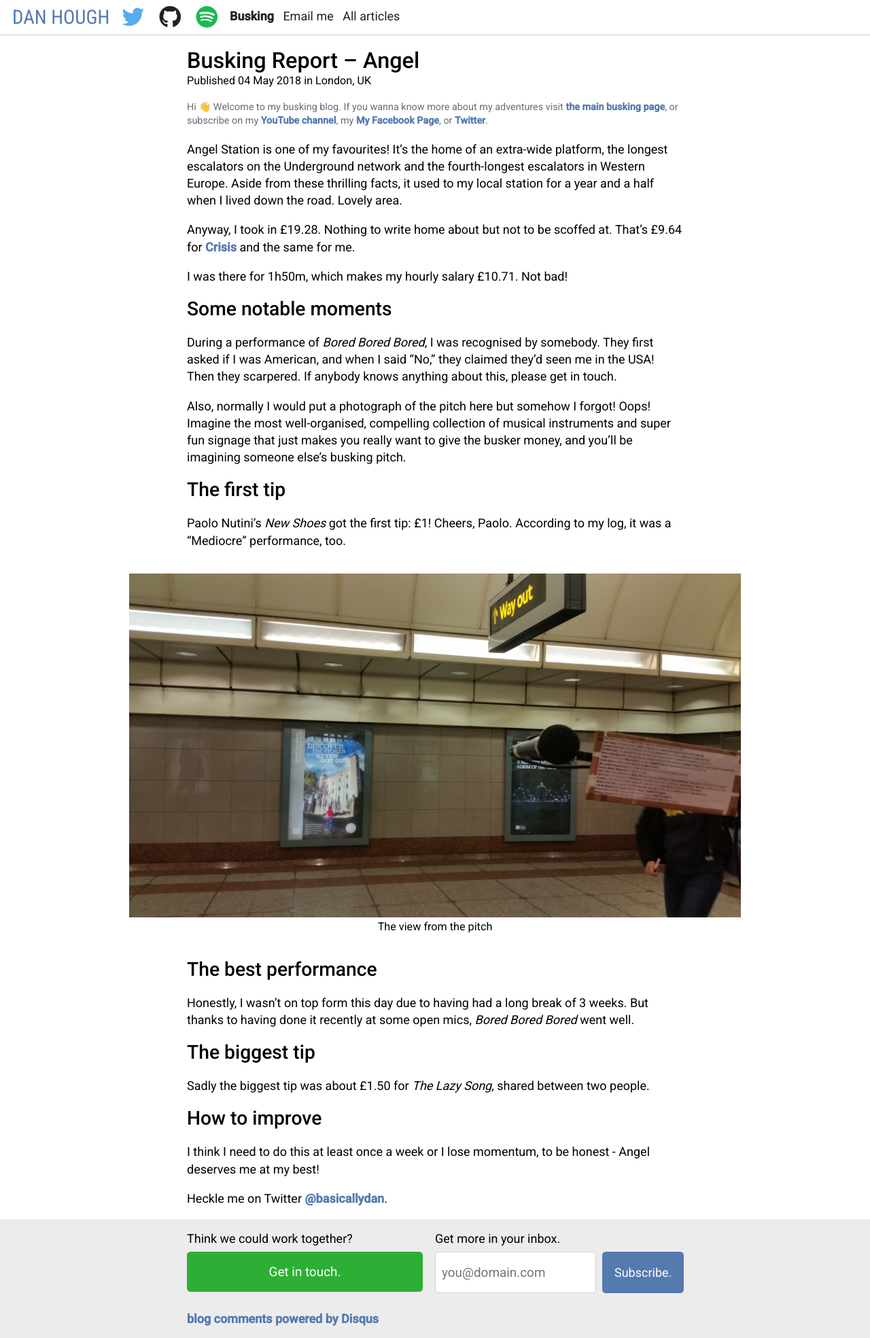
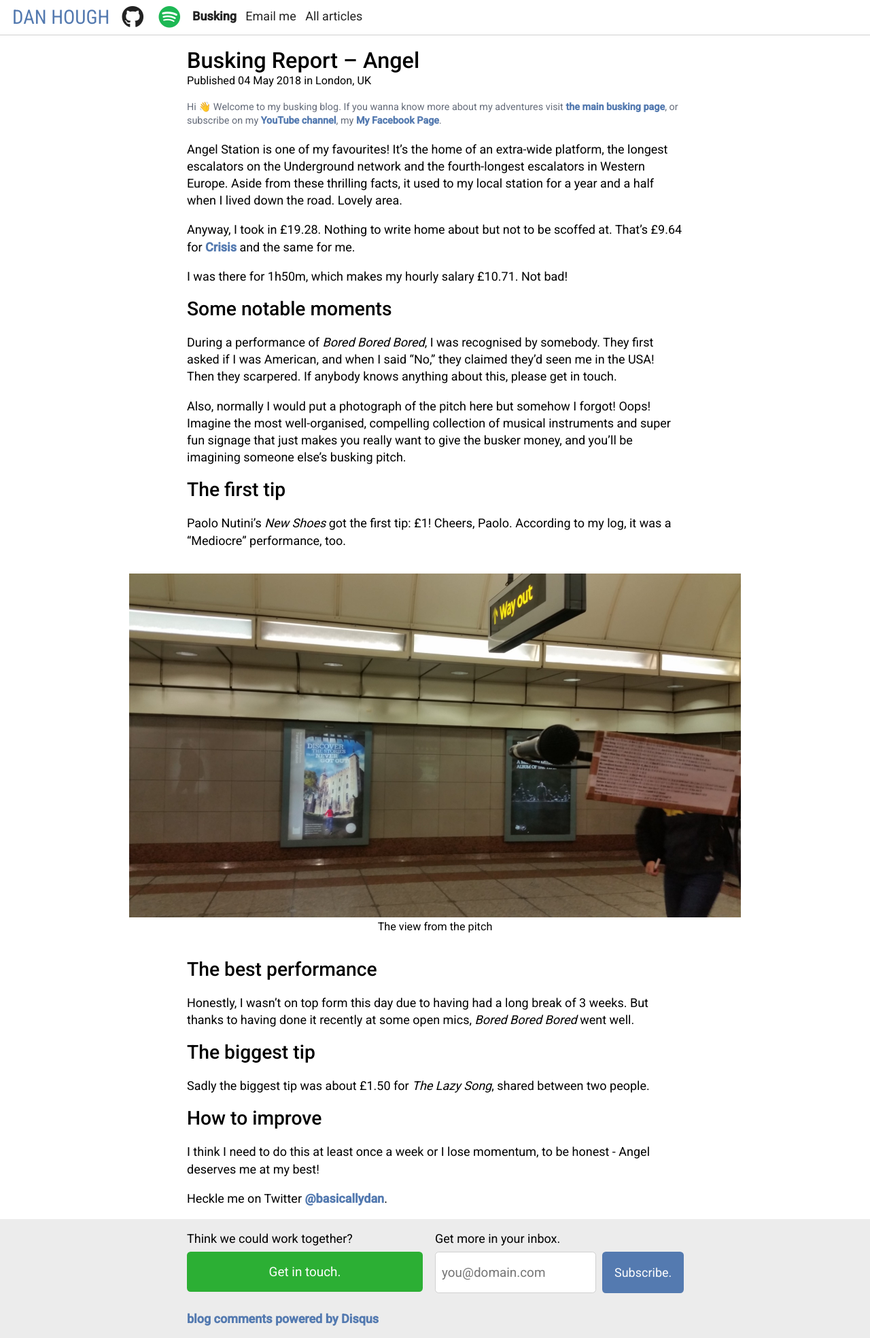
Before and after one commit to basicallydan/danhough.com, a Jekyll site: the page built from busking/2018-05-04-angel.md, in a window 1280 px wide. Shown: the whole page at 68% size. Built offline with Jekyll 4.4.1, drawn with Linux system fonts in a browser that asks for light colours; comment, search, counter and statistics services are not loaded.

Commit message:
Remove Twitter links

```diff
--- a/_layouts/busking.html
+++ b/_layouts/busking.html
@@ -14,7 +14,7 @@ layout: default
 				{% endif %}
 			</p>
 			<p style="color:#656c7a;font-size:0.8em">
-				Hi 👋 Welcome to my busking blog. If you wanna know more about my adventures visit <a href="/busking">the main busking page</a>, or subscribe on my <a href="https://youtube.com/danhough">YouTube channel</a>, my <a href="https://www.facebook.com/thedanhough/">My Facebook Page</a>, or <a href="https://twitter.com/basicallydan">Twitter</a>.
+				Hi 👋 Welcome to my busking blog. If you wanna know more about my adventures visit <a href="/busking">the main busking page</a>, or subscribe on my <a href="https://youtube.com/danhough">YouTube channel</a>, my <a href="https://www.facebook.com/thedanhough/">My Facebook Page</a>.
 			</p>
 		</header>
 		{{ content }}
--- a/_layouts/case-study.html
+++ b/_layouts/case-study.html
@@ -10,7 +10,6 @@ layout: default
 			<p class="meta">Published {{ page.date_created }} in {{ page.location }}</p>
 		</header>
 		{{ content }}
-		<p>Heckle me on Twitter <a href="http://twitter.com/basicallydan">@basicallydan</a>.</p>
 	</main>
 	<footer class="article-footer cf">
 		<main class="article-footer-content cf">
--- a/_layouts/default.html
+++ b/_layouts/default.html
@@ -46,7 +46,6 @@
 			<a href="/" class="site-title" title="It's prounounced 'Huff'">Dan Hough</a>
 			<nav id="external-profile-navigation" class="nav-list--icons">
 				<ul>
-					<li><a href="https://twitter.com/basicallydan" title="My Twitter Profile, @basicallydan" class="nav-list--icons__twitter" target="_blank" data-segment='{ "name" : "Twitter Link Clicked", "location" : "Top Nav" }'><i class="fab fa-twitter"></i></a></li>
 					<li><a href="https://github.com/basicallydan" title="My GitHub Page" class="nav-list--icons__github" target="_blank" data-segment='{ "name" : "GitHub Link Clicked", "location" : "Top Nav" }'><i class="fab fa-github"></i></a></li>
 					<li><a href="https://open.spotify.com/artist/1cUTERKLAFfTVyIf1cTjyK?si=F_uWO9s_SZW8tHVoIwI_5A" title="My Spotify Artist Page" class="nav-list--icons__spotify" target="_blank" data-segment='{ "name" : "Spotify Link Clicked", "location" : "Top Nav" }'><i class="fab fa-spotify"></i></a></li>
 				</ul>
--- a/_layouts/post.html
+++ b/_layouts/post.html
@@ -15,7 +15,6 @@ layout: default
 			</p>
 		</header>
 		{{ content }}
-		<p>Heckle me on Twitter <a href="http://twitter.com/basicallydan">@basicallydan</a>.</p>
 	</main>
 	<footer class="article-footer cf">
 		<main class="article-footer-content cf">
--- a/_sass/_navigation.scss
+++ b/_sass/_navigation.scss
@@ -159,10 +159,6 @@ nav {
 		float:left;
 	}
 
-	.nav-list--icons__twitter {
-		color:$twitter-blue;
-	}
-
 	.nav-list--icons__github {
 		color:$black;
 	}
```
